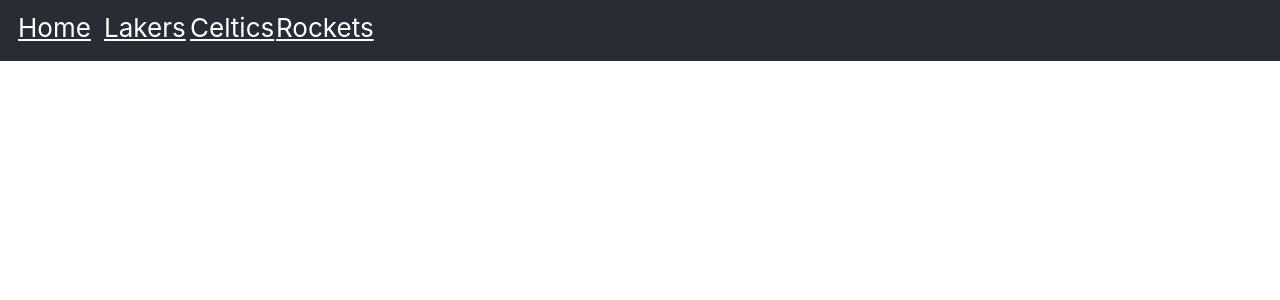
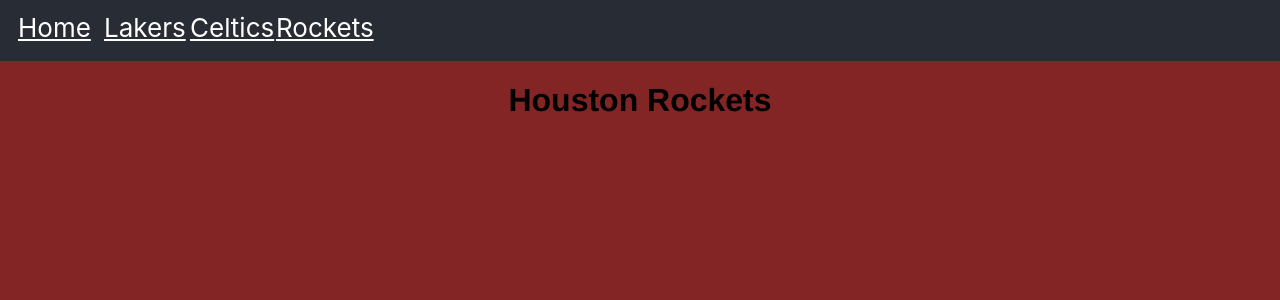
Before and after one commit to ebereokezie/my-phase-2-project, a React (Create React App) app in the folder phase-2-react-project/: page /rockets in a window 1280 px wide. Shown: the top 300 px of the page. Built offline with nearby package versions, Linux system fonts and the light colour scheme.

Commit message:
update css on Celtics and Rockets components

```diff
--- a/phase-2-react-project/src/App.css
+++ b/phase-2-react-project/src/App.css
@@ -24,5 +24,25 @@
   width: 100vw;
   height: 100vh;
   font-family: 'Archivo Black';
+  color: yellow;
   background-color: #552583;
 }
+
+.Rockets {
+  display: flex;
+  justify-content: center;
+  width: 100vw;
+  height: 100vh;
+  font-family: "helvetica";
+  background-color: #832525;
+}
+
+.Celtics {
+  display: flex;
+  justify-content: center;
+  width: 100vw;
+  height: 100vh;
+  font-family: 'fantasy';
+  color: white;
+  background-color: #25833c;
+}
--- a/phase-2-react-project/src/components/App.js
+++ b/phase-2-react-project/src/components/App.js
@@ -3,6 +3,8 @@
 import Home from "./Home";
 import NavBar from "./NavBar";
 import Lakers from "./Lakers";
+import Celtics from "./Celtics";
+import Rockets from "./Rockets";
 
 
 function App() {
@@ -16,6 +18,12 @@
         <Route path = "/lakers">
           <Lakers />
         </Route>
+        <Route path = "/rockets">
+          <Rockets />
+        </Route>
+        <Route path = "/celtics">
+          <Celtics />
+        </Route>
       </Switch>
     </div>
   );
```
